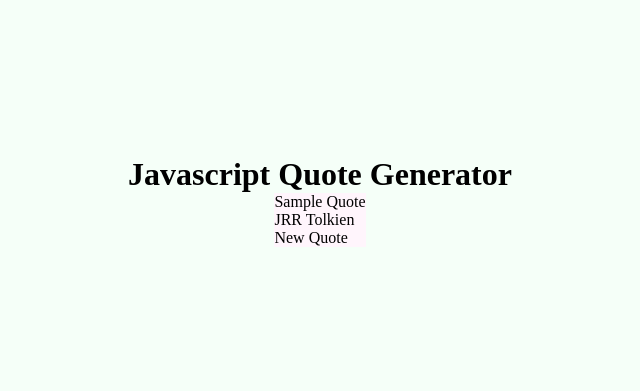
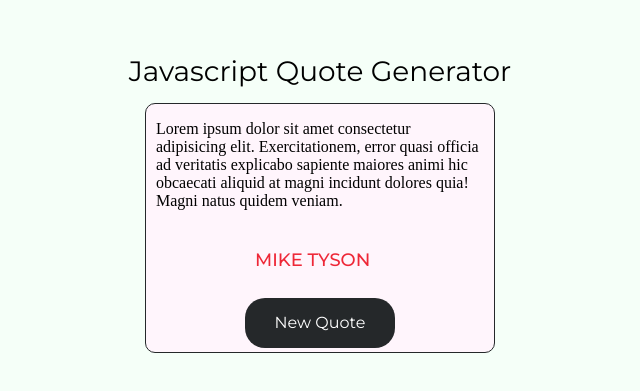
Before and after one commit to voffee/Quote-Generator, a plain HTML site: page index.html in a window 1280 px wide. Shown: the part 199-590 px from the top of the page, without its empty margins (320-960 px from the left). Drawn offline with Linux system fonts and the light colour scheme; a web font is replaced by a local one.

Commit message:
Basic CSS Complete

```diff
--- a/css/style.css
+++ b/css/style.css
@@ -26,6 +26,76 @@ body {
     justify-content: center;
 }
 
+h1 {
+    font-family: "Montserrat", sans-serif;
+    font-weight: 400;
+    font-style: normal;
+    font-size: 28px;
+    padding: 5px;
+    margin-bottom: 10px;
+}
+
 .quote-box {
     background-color: var(--quotebox-color);
+    height: 250px;
+    width: 350px;
+
+    display: grid;
+    grid-template-columns: 1fr 1fr 1fr;
+    grid-template-rows: 1fr 1fr 1fr 1fr;
+    gap: 5px;
+
+    align-items: center;
+    justify-content: center;
+
+    border: 1px solid var(--quote-color);
+    border-radius: 10px;
 }
+
+.text {
+    font-family: "Esteban", serif;
+    font-style: normal;
+    font-size: 16px;
+    grid-column: 1 / 4;
+    grid-row: 1 / 3;
+
+    padding: 10px;
+}
+
+.author, .btn {
+    font-family: "Montserrat", sans-serif;
+}
+
+.author {
+    font-size: 18px;
+    font-weight: 500;
+    color: var(--author-color);
+    text-transform: uppercase;
+
+    grid-column: 2 / 3;
+    grid-row: 3 / 4;
+
+    padding: 10px;
+}
+
+.btn {
+    grid-column: 2 / 3;
+    grid-row: 4 / 5;
+
+    height: 50px;
+    width: 150px;
+    border-radius: 20px;
+
+    display: flex;
+    justify-content: center;
+    align-items: center;
+
+    background-color: var(--quote-color);
+    color: var(--white-color);
+    padding: 10px;
+    cursor: pointer;
+}
+
+.btn:hover {
+    background-color: var(--author-color);
+}
--- a/index.html
+++ b/index.html
@@ -16,9 +16,9 @@
         <h1>Javascript Quote Generator</h1>
         <div class="quote-box">
             <p class="text">
-                Sample Quote
+                Lorem ipsum dolor sit amet consectetur adipisicing elit. Exercitationem, error quasi officia ad veritatis explicabo sapiente maiores animi hic obcaecati aliquid at magni incidunt dolores quia! Magni natus quidem veniam.
             </p>
-            <p class="author">JRR Tolkien</p>
+            <p class="author">Mike Tyson</p>
             <div class="btn">New Quote</div>
         </div>
     </div>
```
